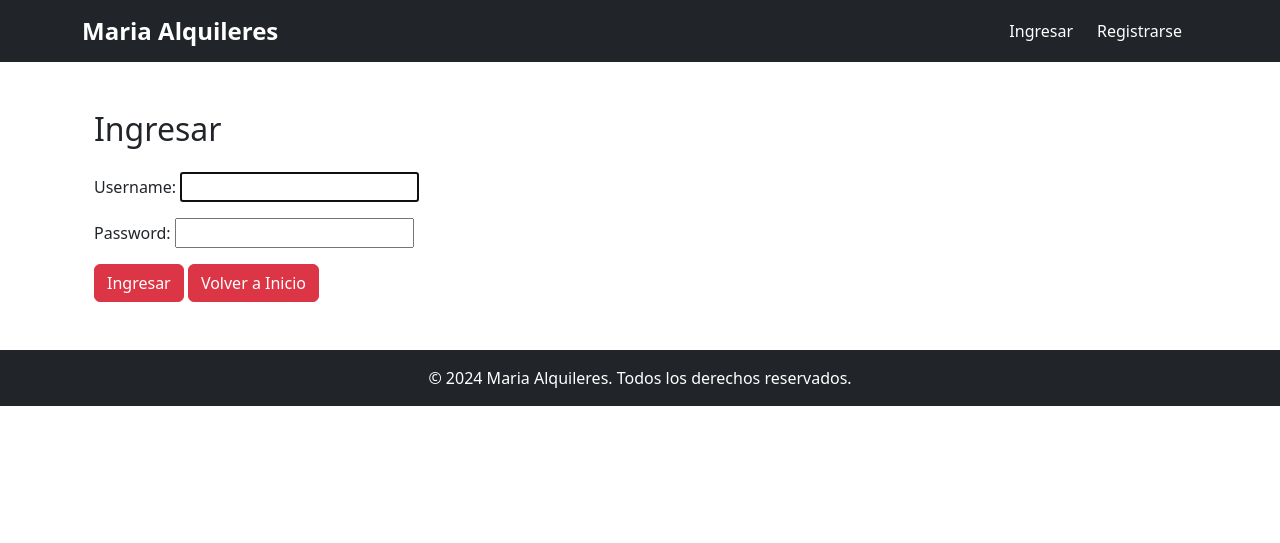
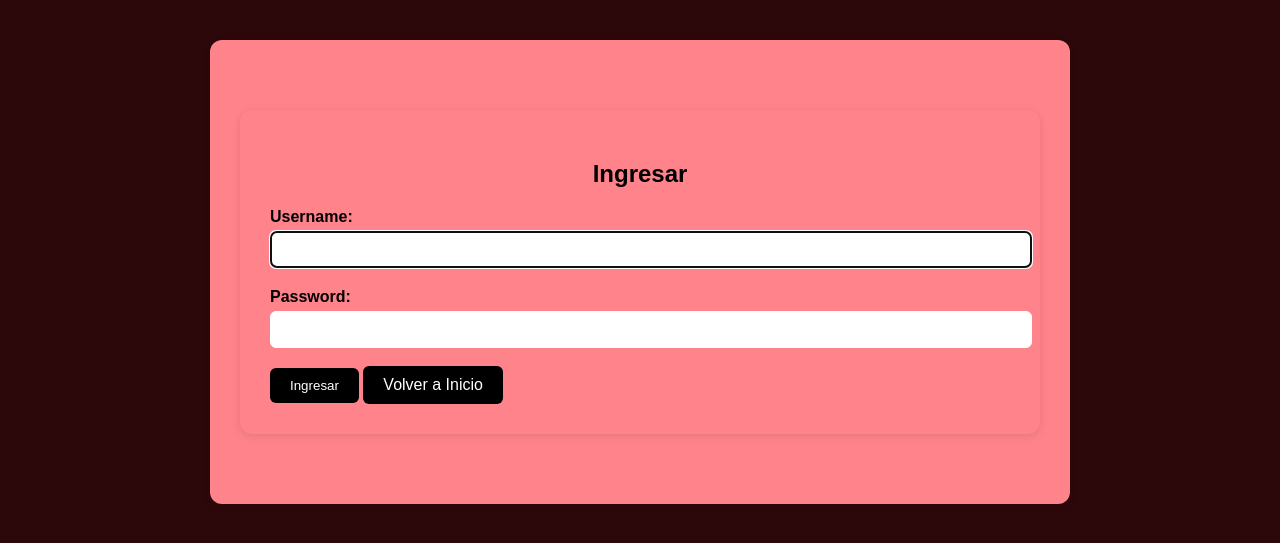
Before and after one commit to Fermin-Arana/proyectoPython, a Django app: page /login/ in a window 1280 px wide. Shown: the top 543 px of the page. Run offline with Django 5.2, Linux system fonts and the light colour scheme.

Commit message:
front del iniciar sesion

```diff
--- a/alquiler_autos/urls.py
+++ b/alquiler_autos/urls.py
@@ -1,19 +1,4 @@
-"""
-URL configuration for alquiler_autos project.
 
-The `urlpatterns` list routes URLs to views. For more information please see:
-    https://docs.djangoproject.com/en/5.2/topics/http/urls/
-Examples:
-Function views
-    1. Add an import:  from my_app import views
-    2. Add a URL to urlpatterns:  path('', views.home, name='home')
-Class-based views
-    1. Add an import:  from other_app.views import Home
-    2. Add a URL to urlpatterns:  path('', Home.as_view(), name='home')
-Including another URLconf
-    1. Import the include() function: from django.urls import include, path
-    2. Add a URL to urlpatterns:  path('blog/', include('blog.urls'))
-"""
 from django.contrib import admin
 from django.urls import path, include
 
--- a/inicio/templates/base.html
+++ b/inicio/templates/base.html
@@ -24,8 +24,8 @@
             <div class="collapse navbar-collapse" id="navbarNav">
                 <ul class="navbar-nav ms-auto">
                     {% if user.is_authenticated %}
-                        <li class="nav-item"><a class="nav-link btn btn-danger text-white me-2" href="{% url 'perfil' %}">{{ user.username }}</a></li>
-                        <li class="nav-item"><a class="nav-link btn btn-danger text-white me-2" href="{% url 'logout' %}">Cerrar Sesión</a></li>
+                        {#<li class="nav-item"><a class="nav-link btn btn-danger text-white me-2" href="{% url 'perfil' %}">{{ user.username }}</a></li> #}
+                        {#<li class="nav-item"><a class="nav-link btn btn-danger text-white me-2" href="{% url 'logout' %}">Cerrar Sesión</a></li> #}
                     {% else %}
                         <li class="nav-item"><a class="nav-link btn btn-danger text-white me-2" href="{% url 'login' %}">Ingresar</a></li>
                         <li class="nav-item"><a class="nav-link btn btn-danger text-white me-2" href="{% url 'registrarse' %}">Registrarse</a></li>
--- a/usuarios/static/usuarios/style.css
+++ b/usuarios/static/usuarios/style.css
@@ -1,7 +1,7 @@
 /* style.css */
 
 body {
-    background-color: #353434;
+    background-color: rgb(45, 8, 10);
     font-family: Arial, sans-serif;
     margin: 0;
     padding: 0;
@@ -11,7 +11,7 @@ body {
     max-width: 800px;
     margin: 40px auto;
     padding: 30px;
-    background-color: rgb(216, 121, 121);
+    background-color: rgb(255, 131, 138);
     border-radius: 12px;
     box-shadow: 0 2px 8px rgba(0, 0, 0, 0.1);
 }
@@ -33,7 +33,7 @@ input, select {
     margin-top: 5px;
     border-radius: 6px;
     border: 1px solid #ffffff;
-    background-color: #e8a1a1;
+    background-color: rgb(255, 255, 255);
 }
 
 button {
--- a/usuarios/templates/usuarios/base.html
+++ b/usuarios/templates/usuarios/base.html
@@ -1,5 +1,5 @@
 <!-- base.html -->
-
+{% load static %}
 <!DOCTYPE html>
 <html lang="es">
 <head>
--- a/usuarios/templates/usuarios/login.html
+++ b/usuarios/templates/usuarios/login.html
@@ -1,30 +1,33 @@
-{% extends "base.html" %}
+{% extends "usuarios/base.html" %}
 
 {% block title %}Iniciar Sesión{% endblock %}
 
 {% block content %}
-<div class="container mt-5">
-  <h2 class="mb-4">Ingresar</h2>
-  <form method="post" novalidate>
-    {% csrf_token %}
-    {{ form.non_field_errors }}
-    <div class="mb-3">
+<div class="container mt-5"> {# container centra #}
+  <h2 class="mb-4">Ingresar</h2> {# titulo de 2do nivel #}
+    <form method="post" novalidate class="login-form"> {# clase nueva para estilos específicos #}
+    {% csrf_token %} {# token de seguridad #}
+
+    {{ form.non_field_errors }} {# errores generales del formulario #}
+
+    <div class="mb-3"> {# campo de usuario #}
       {{ form.username.label_tag }}
       {{ form.username }}
       {% for error in form.username.errors %}
         <div class="text-danger">{{ error }}</div>
       {% endfor %}
     </div>
-    <div class="mb-3">
+
+    <div class="mb-3"> {# campo de contraseña #}
       {{ form.password.label_tag }}
       {{ form.password }}
       {% for error in form.password.errors %}
         <div class="text-danger">{{ error }}</div>
       {% endfor %}
     </div>
-    <button type="submit" class="btn btn-danger">Ingresar</button>
-    <a href="{% url 'index' %}" class="btn btn-danger">Volver a Inicio</a>
+
+    <button type="submit" class="btn btn-primary">Ingresar</button>
+    <a href="{% url 'index' %}" class="btn btn-secondary">Volver a Inicio</a>
   </form>
 </div>
-
 {% endblock %}
--- a/usuarios/templates/usuarios/registrar_usuario.html
+++ b/usuarios/templates/usuarios/registrar_usuario.html
@@ -10,7 +10,6 @@
             <form method="post" class="p-4 border rounded shadow-sm bg-light">
                 {% csrf_token %}
 
-                <!-- Campos del formulario -->
                 {% for field in form %}
                     <div class="mb-3">
                         <label for="{{ field.id_for_label }}" class="form-label">{{ field.label }}</label>
@@ -27,7 +26,7 @@
 
                 <!-- Botones -->
                 <div class="d-flex justify-content-between mt-4">
-                    <button type="submit" class="btn btn-success">Registrarse</button>
+                    <button type="submit" class="btn">Registrarse</button>
                     <a href="{% url 'index' %}" class="btn">Volver a Inicio</a>
                 </div>
             </form>
--- a/usuarios/urls.py
+++ b/usuarios/urls.py
@@ -1,5 +1,6 @@
 from django.urls import path
 from .views import registrarse, login
+from . import views
 
 urlpatterns = [
     path('registrarse/', registrarse, name='registrarse'),
--- a/usuarios/views.py
+++ b/usuarios/views.py
@@ -8,7 +8,7 @@ def registrarse(request):
         form = CustomUserCreationForm(request.POST)
         if form.is_valid():
             form.save()
-            return redirect('registrarse')
+            return redirect('login')
     else:
         form = CustomUserCreationForm()
 
@@ -26,7 +26,7 @@ def login(request):
 
             if user is not None:
                 login(request, user)
-                return redirect("inicio/index")  # Redirige a la página principal
+                # return redirect("inicio/index")  # Redirige a la página principal
     else:
         form = AuthenticationForm()
 
```
Also changed, not shown: alquiler_autos/settings.py (+6 -4 lines), usuarios/models.py (+4 -4 lines).
